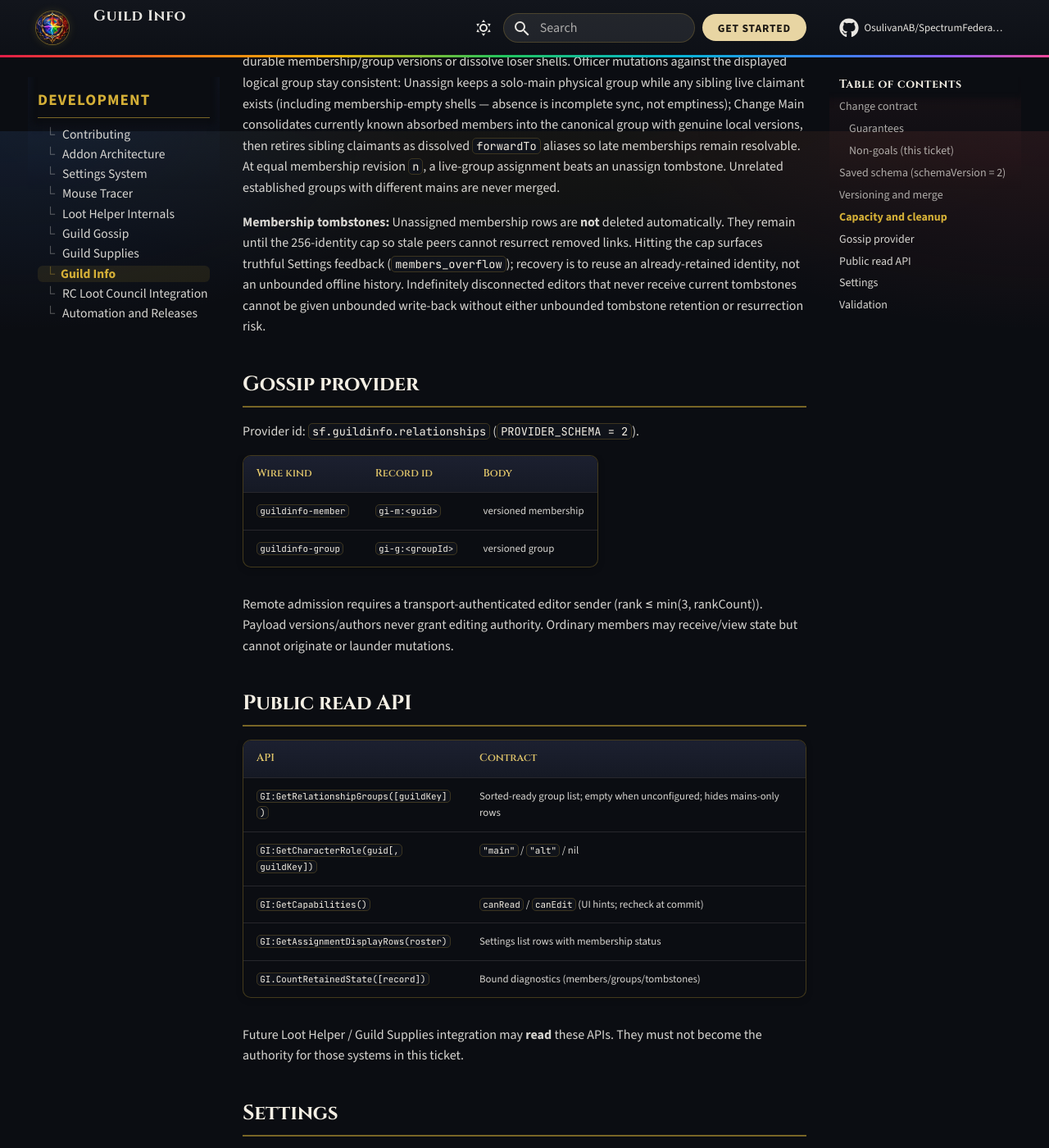
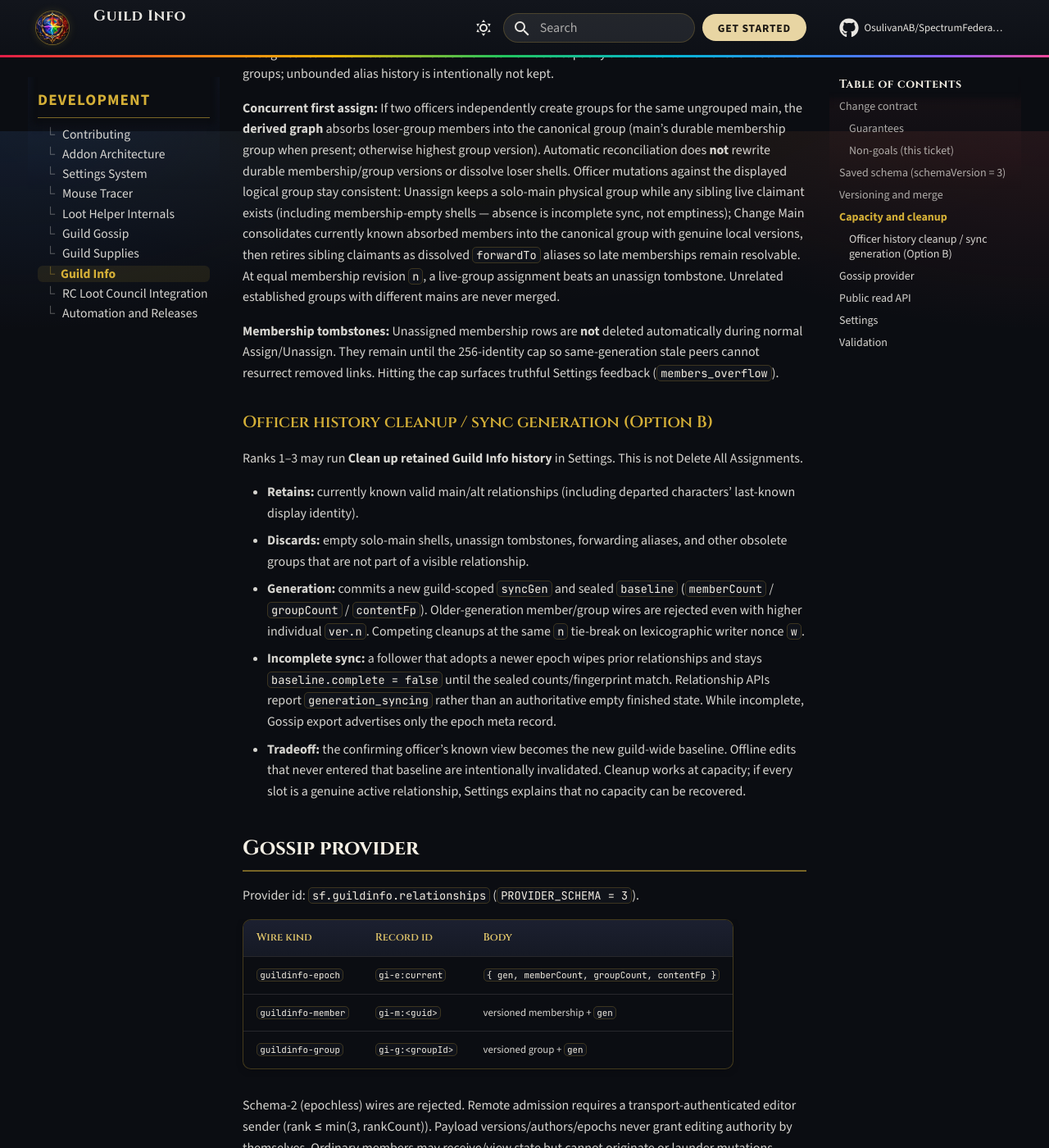
Before and after one commit to OsulivanAB/SpectrumFederation, an MkDocs documentation site: the page built from docs/development/guild-info/index.md, in a window 1280 px wide and 1400 px high, scrolled down 4040 px. Shown: the whole window at 82% size. Built offline with MkDocs 1.6.1 and Material for MkDocs 9.7.7, drawn with Linux system fonts in a browser that asks for light colours; comment, search, counter and statistics services are not loaded; some of the changed text lies outside the part shown.

Commit message:
Implement Guild Info officer history cleanup with sync generations (#402)
Add schema/provider 3 guild-scoped syncGen, guildinfo-epoch Gossip meta,
and Settings Clean up retained Guild Info history so obsolete solo-main
shells, tombstones, and aliases can be reclaimed without deleting active
relationships. Older-generation records are rejected; incomplete baselines
fail closed until sealed.

Co-authored-by: Anthony <OsulivanAB@users.noreply.github.com>

````diff
--- a/docs/development/guild-info/index.md
+++ b/docs/development/guild-info/index.md
@@ -31,17 +31,24 @@ Transport dependency: Guild Gossip ([#378](https://github.com/OsulivanAB/Spectru
 - Configurable editor rank policies or multi-level family trees.
 - Append-only operation logs, cutovers, or compaction checkpoints.
 
-## Saved schema (`schemaVersion = 2`)
+## Saved schema (`schemaVersion = 3`)
 
 ```lua
 SpectrumFederationDB.guildInfo = {
-  schemaVersion = 2,
+  schemaVersion = 3,
   localWriter = { nonce = "<24 hex>", nextSeq = 1 },
   guilds = {
     ["club:<actual club id>"] = {
-      schemaVersion = 2,
+      schemaVersion = 3,
       guildKey = "club:<id>",
       clubId = "<id>",
+      syncGen = { n = <int>, w = "<writer nonce>" }, -- guild-scoped sync generation
+      baseline = {
+        complete = true|false,
+        memberCount = <int>,
+        groupCount = <int>,
+        contentFp = "<fingerprint>",
+      },
       members = {
         -- [guid] = {
         --   guid, groupId = "<id>" | false (unassigned tombstone),
@@ -69,7 +76,7 @@ SpectrumFederationDB.guildInfo = {
 }
 ```
 
-**Migration:** Schema 1 was the unmerged op-log prototype. On load, Guild Info performs a **Guild Info-only hard reset** to an empty schema-2 root. Guild Supplies, Loot Helper, and unrelated SavedVariables are never touched.
+**Migration:** Schema 1 (op-log prototype) hard-resets to an empty schema-3 root. Schema 2 (pre-epoch state) migrates in place: relationships are preserved and a bootstrap `syncGen` / sealed `baseline` is installed. Guild Supplies, Loot Helper, and unrelated SavedVariables are never touched.
 
 Durable keys are only `club:<id>`. Transport `name:` scopes are never persisted.
 
@@ -102,18 +109,29 @@ Durable keys are only `club:<id>`. Transport `name:` scopes are never persisted.
 
 **Concurrent first assign:** If two officers independently create groups for the same ungrouped main, the **derived graph** absorbs loser-group members into the canonical group (main’s durable membership group when present; otherwise highest group version). Automatic reconciliation does **not** rewrite durable membership/group versions or dissolve loser shells. Officer mutations against the displayed logical group stay consistent: Unassign keeps a solo-main physical group while any sibling live claimant exists (including membership-empty shells — absence is incomplete sync, not emptiness); Change Main consolidates currently known absorbed members into the canonical group with genuine local versions, then retires sibling claimants as dissolved `forwardTo` aliases so late memberships remain resolvable. At equal membership revision `n`, a live-group assignment beats an unassign tombstone. Unrelated established groups with different mains are never merged.
 
-**Membership tombstones:** Unassigned membership rows are **not** deleted automatically. They remain until the 256-identity cap so stale peers cannot resurrect removed links. Hitting the cap surfaces truthful Settings feedback (`members_overflow`); recovery is to reuse an already-retained identity, not an unbounded offline history. Indefinitely disconnected editors that never receive current tombstones cannot be given unbounded write-back without either unbounded tombstone retention or resurrection risk.
+**Membership tombstones:** Unassigned membership rows are **not** deleted automatically during normal Assign/Unassign. They remain until the 256-identity cap so same-generation stale peers cannot resurrect removed links. Hitting the cap surfaces truthful Settings feedback (`members_overflow`).
+
+### Officer history cleanup / sync generation (Option B)
+
+Ranks 1–3 may run **Clean up retained Guild Info history** in Settings. This is not Delete All Assignments.
+
+- **Retains:** currently known valid main/alt relationships (including departed characters’ last-known display identity).
+- **Discards:** empty solo-main shells, unassign tombstones, forwarding aliases, and other obsolete groups that are not part of a visible relationship.
+- **Generation:** commits a new guild-scoped `syncGen` and sealed `baseline` (`memberCount` / `groupCount` / `contentFp`). Older-generation member/group wires are rejected even with higher individual `ver.n`. Competing cleanups at the same `n` tie-break on lexicographic writer nonce `w`.
+- **Incomplete sync:** a follower that adopts a newer epoch wipes prior relationships and stays `baseline.complete = false` until the sealed counts/fingerprint match. Relationship APIs report `generation_syncing` rather than an authoritative empty finished state. While incomplete, Gossip export advertises only the epoch meta record.
+- **Tradeoff:** the confirming officer’s known view becomes the new guild-wide baseline. Offline edits that never entered that baseline are intentionally invalidated. Cleanup works at capacity; if every slot is a genuine active relationship, Settings explains that no capacity can be recovered.
 
 ## Gossip provider
 
-Provider id: `sf.guildinfo.relationships` (`PROVIDER_SCHEMA = 2`).
+Provider id: `sf.guildinfo.relationships` (`PROVIDER_SCHEMA = 3`).
 
 | Wire kind | Record id | Body |
 | --- | --- | --- |
-| `guildinfo-member` | `gi-m:<guid>` | versioned membership |
-| `guildinfo-group` | `gi-g:<groupId>` | versioned group |
+| `guildinfo-epoch` | `gi-e:current` | `{ gen, memberCount, groupCount, contentFp }` |
+| `guildinfo-member` | `gi-m:<guid>` | versioned membership + `gen` |
+| `guildinfo-group` | `gi-g:<groupId>` | versioned group + `gen` |
 
-Remote admission requires a transport-authenticated editor sender (rank ≤ min(3, rankCount)). Payload versions/authors never grant editing authority. Ordinary members may receive/view state but cannot originate or launder mutations.
+Schema-2 (epochless) wires are rejected. Remote admission requires a transport-authenticated editor sender (rank ≤ min(3, rankCount)). Payload versions/authors/epochs never grant editing authority by themselves. Ordinary members may receive/view state but cannot originate or launder mutations.
 
 ## Public read API
 
````
Also changed, not shown: other parts of docs/development/guild-info/index.md (+1 -1 lines), CHANGELOG.md (+2 -0 lines), 9 other files.
